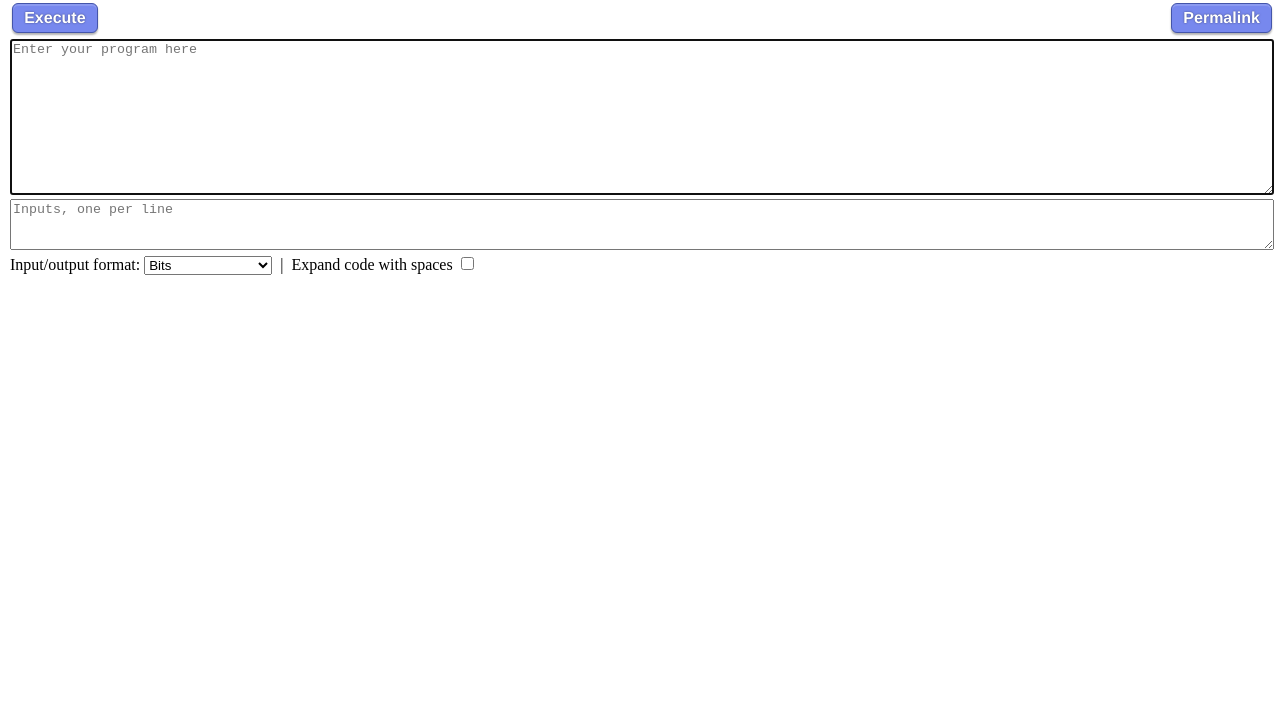
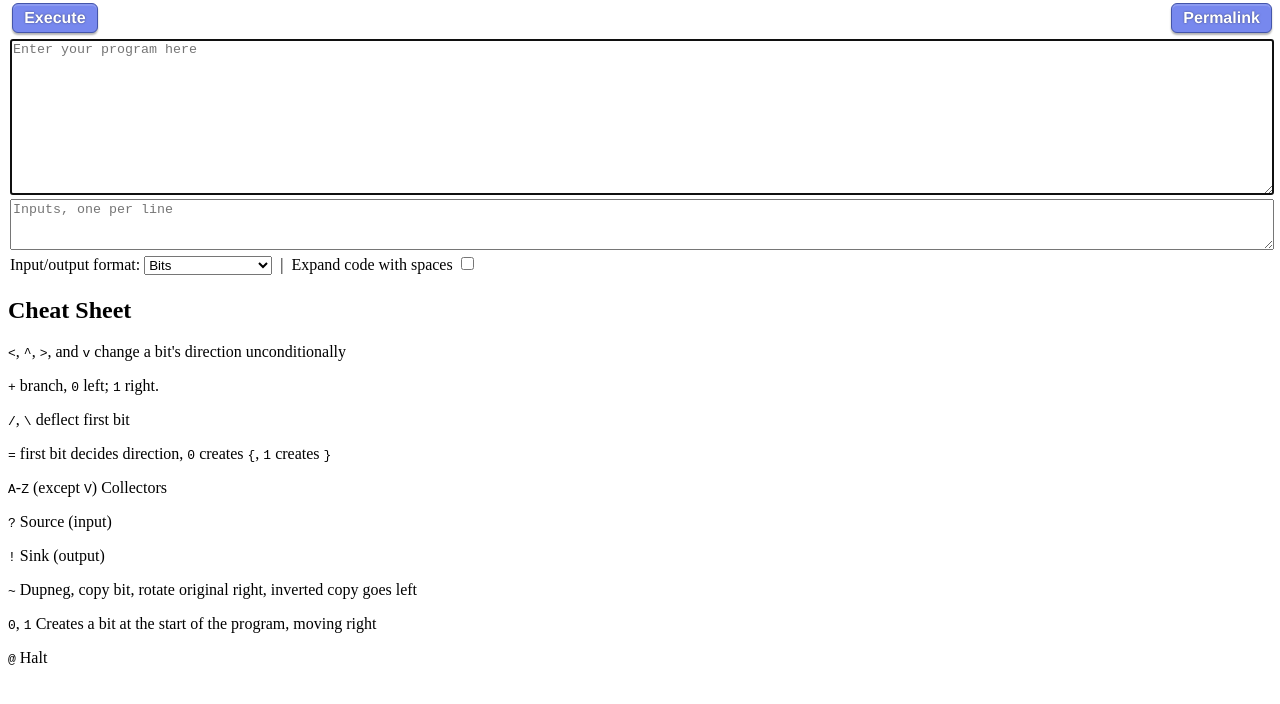
Before and after one commit to dloscutoff/Esolangs, a plain HTML site: page BitCycle/index.html in a window 1280 px wide. Shown: the part 68-772 px from the top of the page. Drawn offline with Linux system fonts and the light colour scheme.

Commit message:
Add cheatsheet

```diff
--- a/BitCycle/index.html
+++ b/BitCycle/index.html
@@ -50,6 +50,32 @@ Designed and written 2017, 2020-21 by D. Loscutoff
         </div>
     </div>
 </div>
+
+<div id="cheatsheet">
+      <h2>Cheat Sheet</h2>
+      <p>
+            <code>&lt;</code>, <code>^</code>, <code>&gt;</code>, and
+            <code>v</code> change a bit's direction unconditionally
+      </p>
+      <p><code>+</code> branch, <code>0</code> left; <code>1</code> right.</p>
+      <p><code>/</code>, <code>\</code> deflect first bit</p>
+      <p>
+            <code>=</code> first bit decides direction, <code>0</code> creates
+            <code>{</code>, <code>1</code> creates <code>}</code>
+      </p>
+      <p><code>A</code>-<code>Z</code> (except <code>V</code>) Collectors</p>
+      <p><code>?</code> Source (input)</p>
+      <p><code>!</code> Sink (output)</p>
+      <p>
+            <code>~</code> Dupneg, copy bit, rotate original right, inverted copy
+            goes left
+      </p>
+      <p>
+            <code>0</code>, <code>1</code> Creates a bit at the start of the
+            program, moving right
+      </p>
+      <p><code>@</code> Halt</p>
+</div>
 <script src="bitcycle.js"></script>
 </body>
 </html>
```
